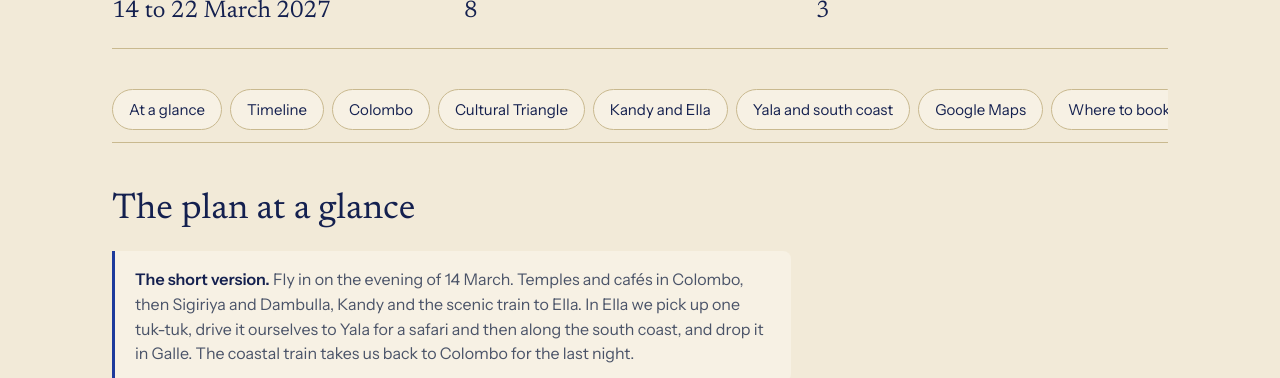
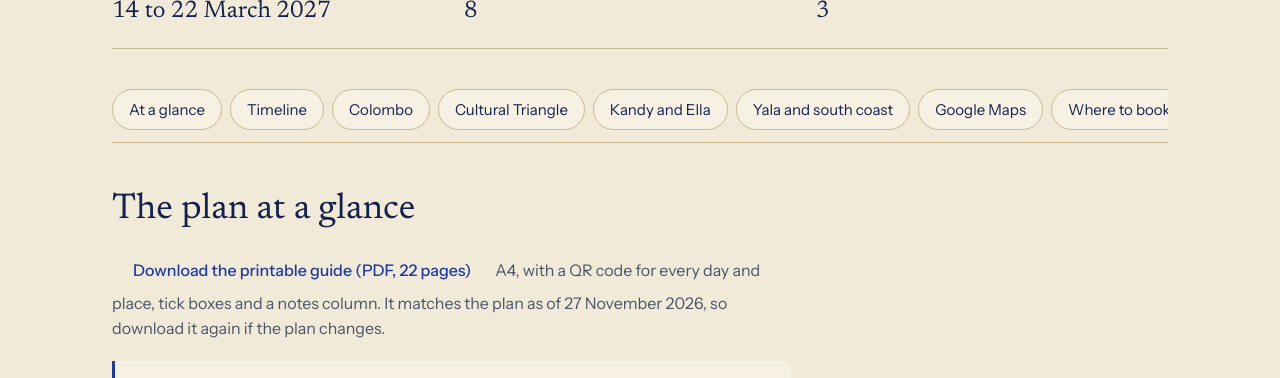
Before and after one commit to gdncomm-aditya-kanoi/Travel-Train, a Jekyll site: the page built from plans/sri-lanka.html, in a window 1280 px wide and 900 px high, scrolled down 460 px, cut to the strip 0-378 px from the top of the window. Built offline with Jekyll 4.4.1, drawn with Linux system fonts in a browser that asks for light colours; some of the changed text lies outside the part shown.

Commit message:
Sri Lanka plan: link the printable PDF guide from the top of the plan and the maps section
Co-Authored-By: Claude <noreply@anthropic.com>

```diff
--- a/plans/sri-lanka.html
+++ b/plans/sri-lanka.html
@@ -41,6 +41,7 @@ permalink: /plans/sri-lanka/
 
 <section id="glance" class="plan-section">
 <h2>The plan at a glance</h2>
+<p class="small"><a class="btn btn-dark" href="{{ '/assets/plans/sri-lanka-travel-guide.pdf' | relative_url }}" download>Download the printable guide (PDF, 22 pages)</a> A4, with a QR code for every day and place, tick boxes and a notes column. It matches the plan as of 27 November 2026, so download it again if the plan changes.</p>
 <div class="callout"><strong>The short version.</strong> Fly in on the evening of 14 March. Temples and cafés in Colombo, then Sigiriya and Dambulla, Kandy and the scenic train to Ella. In Ella we pick up one tuk-tuk, drive it ourselves to Yala for a safari and then along the south coast, and drop it in Galle. The coastal train takes us back to Colombo for the last night.</div>
 <figure class="plan-map"><img src="{{ '/assets/images/sri-lanka/map-overview.jpg' | relative_url }}" alt="The full route: Colombo, Sigiriya, Kandy, Ella, Yala, Mirissa and Weligama, Ahangama and Galle, with the bus, train and our own tuk-tuk legs" loading="lazy"><figcaption>The full route: Colombo, Sigiriya, Kandy, Ella, Yala, Mirissa and Weligama, Ahangama and Galle, with the bus, train and our own tuk-tuk legs</figcaption></figure>
 <h3>Flights</h3>
@@ -275,6 +276,7 @@ permalink: /plans/sri-lanka/
 <p>Three ways to get this plan onto your own Google Maps. Google does not let a web page save places for you, so each one takes a few taps.</p>
 <div class="callout"><strong>Best way: import the places as your own map.</strong>
 <ol>
+<li><a href="{{ '/assets/plans/sri-lanka-travel-guide.pdf' | relative_url }}" download>Download the printable guide (PDF)</a>, with a QR code for every day and place.</li>
 <li><a href="{{ '/assets/plans/sri-lanka-places.csv' | relative_url }}" download>Download the places file (CSV)</a>. It has 59 places, with the day, a note and a "Stage" column (Colombo, Cultural Triangle, Kandy to Ella, South coast, Extra).</li>
 <li>Open <a href="https://www.google.com/mymaps" target="_blank" rel="noopener">google.com/mymaps</a> and press <em>Create a new map</em>, then <em>Import</em> and choose the file.</li>
 <li>When it asks for the columns to place the pins, choose <em>Address</em>, and for the title choose <em>Name</em>.</li>
```
